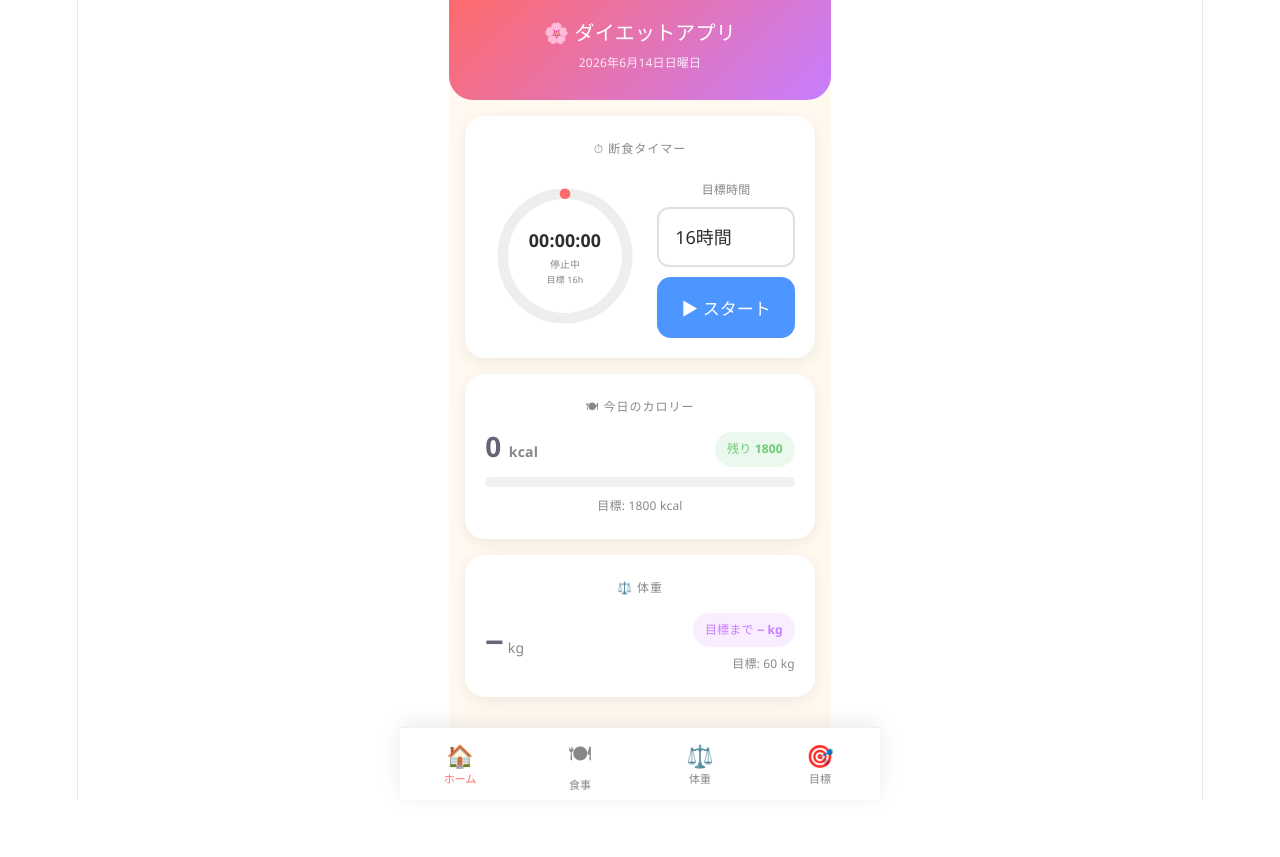
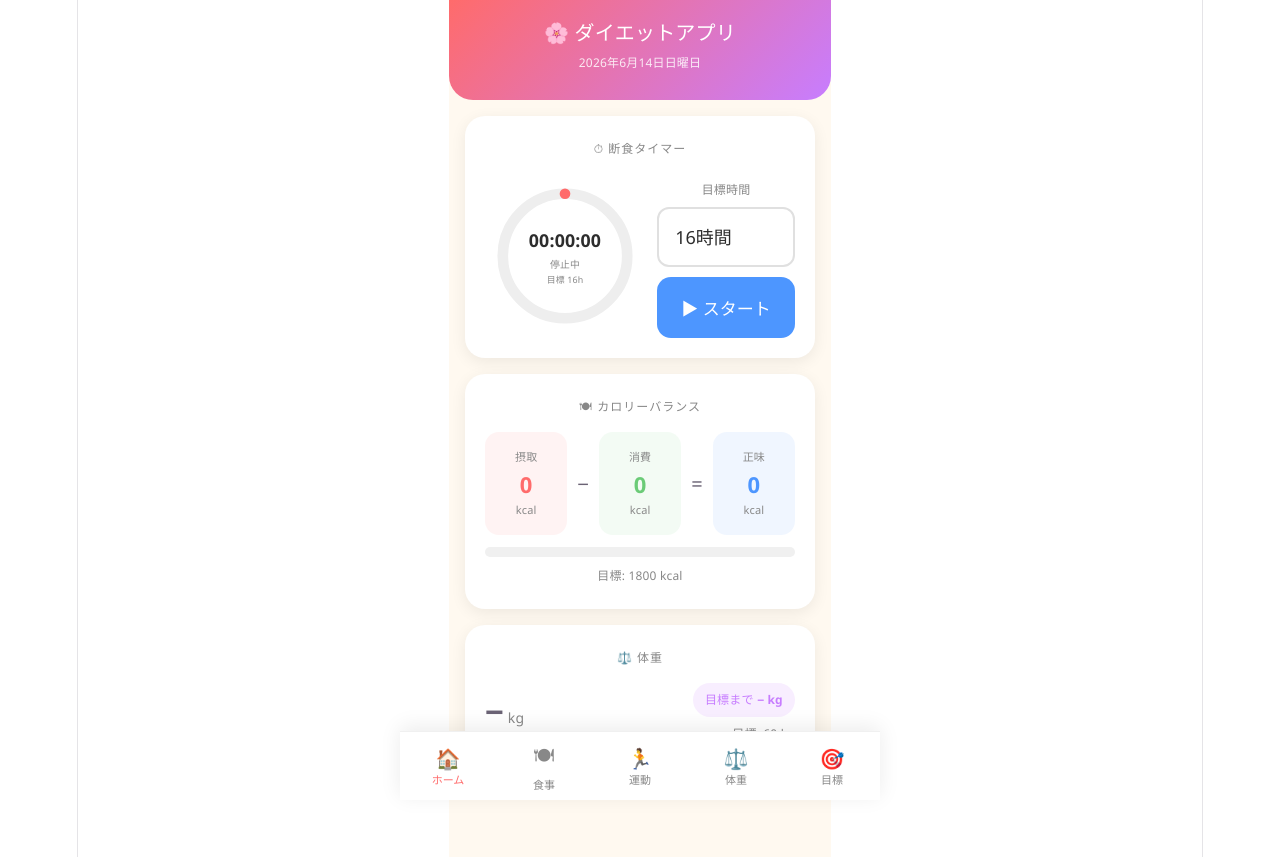
Before and after one commit to asamadenet-ui/diet-app, a React (Vite) app: page / in a window 1280 px wide. Before the commit the page ends 800 px from the top, so only its background shows below. Built offline with nearby package versions, Linux system fonts and the light colour scheme.

Commit message:
add exercise and steps feature

```diff
--- a/src/App.jsx
+++ b/src/App.jsx
@@ -1,7 +1,7 @@
 import { useState, useEffect, useRef } from "react";
 
-const TABS = ["🏠", "🍽", "⚖️", "🎯"];
-const TAB_LABELS = ["ホーム", "食事", "体重", "目標"];
+const TABS = ["🏠", "🍽", "🏃", "⚖️", "🎯"];
+const TAB_LABELS = ["ホーム", "食事", "運動", "体重", "目標"];
 
 function WeightGraph({ entries }) {
   if (entries.length === 0)
@@ -151,7 +151,7 @@ function CalorieCamera({ onAdd }) {
   );
 }
 
-const STORAGE_KEY = "dietapp_v4";
+const STORAGE_KEY = "dietapp_v5";
 
 function loadData() {
   try {
@@ -167,11 +167,26 @@ function saveData(data) {
   } catch {}
 }
 
+// 歩数から消費カロリーを計算（体重×0.035×歩数/1000）
+function calcStepCalories(steps, weight) {
+  return Math.round(weight * 0.035 * steps / 1000 * 10) / 10;
+}
+
+const EXERCISES = [
+  { name: "ウォーキング", met: 3.5, icon: "🚶" },
+  { name: "ジョギング", met: 7.0, icon: "🏃" },
+  { name: "サイクリング", met: 6.0, icon: "🚴" },
+  { name: "水泳", met: 8.0, icon: "🏊" },
+  { name: "筋トレ", met: 5.0, icon: "💪" },
+  { name: "ヨガ", met: 2.5, icon: "🧘" },
+  { name: "ダンス", met: 5.5, icon: "💃" },
+  { name: "その他", met: 4.0, icon: "⚡" },
+];
+
 export default function App() {
   const [tab, setTab] = useState(0);
   const saved = loadData();
 
-  // タイマー：開始時刻を保存して再計算
   const [fastGoal, setFastGoal] = useState(saved?.fastGoal || 16);
   const [fastStartTime, setFastStartTime] = useState(saved?.fastStartTime || null);
   const [fastBaseElapsed, setFastBaseElapsed] = useState(saved?.fastBaseElapsed || 0);
@@ -184,6 +199,7 @@ export default function App() {
   });
 
   const [meals, setMeals] = useState(saved?.meals || []);
+  const [exercises, setExercises] = useState(saved?.exercises || []);
   const [weights, setWeights] = useState(saved?.weights || []);
   const [goal, setGoal] = useState(saved?.goal || { target: 60, calLimit: 1800 });
 
@@ -193,9 +209,13 @@ export default function App() {
   const [goalTarget, setGoalTarget] = useState("");
   const [goalCalInput, setGoalCalInput] = useState("");
 
+  // 運動入力
+  const [selectedExercise, setSelectedExercise] = useState(EXERCISES[0]);
+  const [exerciseMinutes, setExerciseMinutes] = useState("");
+  const [stepsInput, setStepsInput] = useState("");
+
   const timerRef = useRef(null);
 
-  // タイマー処理
   useEffect(() => {
     if (fastActive) {
       timerRef.current = setInterval(() => {
@@ -207,29 +227,19 @@ export default function App() {
     return () => clearInterval(timerRef.current);
   }, [fastActive, fastStartTime, fastBaseElapsed]);
 
-  // データ保存
   useEffect(() => {
-    saveData({ fastGoal, fastStartTime, fastBaseElapsed, fastActive, fastElapsed, meals, weights, goal });
-  }, [fastGoal, fastStartTime, fastBaseElapsed, fastActive, fastElapsed, meals, weights, goal]);
+    saveData({ fastGoal, fastStartTime, fastBaseElapsed, fastActive, fastElapsed, meals, exercises, weights, goal });
+  }, [fastGoal, fastStartTime, fastBaseElapsed, fastActive, fastElapsed, meals, exercises, weights, goal]);
 
   const colors = ["#FF6B6B", "#6BCB77", "#4D96FF", "#C77DFF", "#FFA07A"];
 
   const handleTimerBtn = () => {
     if (fastElapsed >= fastGoal * 3600) {
-      // リセット
-      setFastElapsed(0);
-      setFastBaseElapsed(0);
-      setFastStartTime(null);
-      setFastActive(false);
+      setFastElapsed(0); setFastBaseElapsed(0); setFastStartTime(null); setFastActive(false);
     } else if (fastActive) {
-      // 停止
-      setFastBaseElapsed(fastElapsed);
-      setFastStartTime(null);
-      setFastActive(false);
+      setFastBaseElapsed(fastElapsed); setFastStartTime(null); setFastActive(false);
     } else {
-      // スタート
-      setFastStartTime(Date.now());
-      setFastActive(true);
+      setFastStartTime(Date.now()); setFastActive(true);
     }
   };
 
@@ -237,38 +247,43 @@ export default function App() {
     const n = name || mealName;
     const c = cal || mealCal;
     if (!n || !c) return;
-    setMeals([...meals, {
-      id: Date.now(),
-      name: String(n).trim(),
-      cal: Number(c),
-      time: new Date().toTimeString().slice(0, 5),
-      color: colors[meals.length % colors.length],
-    }]);
+    setMeals([...meals, { id: Date.now(), name: String(n).trim(), cal: Number(c), time: new Date().toTimeString().slice(0, 5), color: colors[meals.length % colors.length] }]);
     setMealName(""); setMealCal("");
+  };
+
+  const addExercise = () => {
+    const w = weights.length > 0 ? weights[weights.length - 1].weight : 60;
+    if (stepsInput) {
+      const steps = Number(stepsInput);
+      const burned = calcStepCalories(steps, w);
+      setExercises([...exercises, { id: Date.now(), name: `🚶 歩数: ${steps.toLocaleString()}歩`, burned, time: new Date().toTimeString().slice(0, 5) }]);
+      setStepsInput("");
+    } else if (exerciseMinutes) {
+      const mins = Number(exerciseMinutes);
+      const burned = Math.round(selectedExercise.met * w * mins / 60);
+      setExercises([...exercises, { id: Date.now(), name: `${selectedExercise.icon} ${selectedExercise.name} ${mins}分`, burned, time: new Date().toTimeString().slice(0, 5) }]);
+      setExerciseMinutes("");
+    }
   };
 
   const addWeight = () => {
     if (!weightInput) return;
     const today = new Date().toISOString().slice(0, 10);
-    const newWeights = [...weights.filter((w) => w.date !== today),
-      { date: today, weight: Number(weightInput) }
-    ].sort((a, b) => a.date.localeCompare(b.date));
-    setWeights(newWeights);
+    setWeights([...weights.filter((w) => w.date !== today), { date: today, weight: Number(weightInput) }].sort((a, b) => a.date.localeCompare(b.date)));
     setWeightInput("");
   };
 
   const saveGoal = () => {
-    setGoal({
-      target: goalTarget ? Number(goalTarget) : goal.target,
-      calLimit: goalCalInput ? Number(goalCalInput) : goal.calLimit,
-    });
+    setGoal({ target: goalTarget ? Number(goalTarget) : goal.target, calLimit: goalCalInput ? Number(goalCalInput) : goal.calLimit });
     setGoalTarget(""); setGoalCalInput("");
   };
 
   const latestWeight = weights.length > 0 ? weights[weights.length - 1].weight : null;
   const totalCal = meals.reduce((s, m) => s + m.cal, 0);
+  const totalBurned = exercises.reduce((s, e) => s + e.burned, 0);
+  const netCal = totalCal - totalBurned;
   const weightLeft = latestWeight ? (latestWeight - goal.target).toFixed(1) : "−";
-  const calPct = Math.min((totalCal / goal.calLimit) * 100, 100);
+  const calPct = Math.min((netCal / goal.calLimit) * 100, 100);
 
   const inp = {
     border: "2px solid #E0E0E0", borderRadius: 12, padding: "16px",
@@ -296,6 +311,8 @@ export default function App() {
       </div>
 
       <div style={{ paddingBottom: 90 }}>
+
+        {/* ホーム */}
         {tab === 0 && <>
           <div style={card}>
             <div style={sec}>⏱ 断食タイマー</div>
@@ -318,14 +335,30 @@ export default function App() {
             </div>
           </div>
 
+          {/* カロリーサマリー */}
           <div style={card}>
-            <div style={sec}>🍽 今日のカロリー</div>
-            <div style={{ display: "flex", justifyContent: "space-between", alignItems: "center", marginBottom: 10 }}>
-              <span style={{ fontSize: 28, fontWeight: "bold" }}>{totalCal} <span style={{ fontSize: 14, color: "#888" }}>kcal</span></span>
-              <span style={tag(calPct > 90 ? "#FF6B6B" : "#6BCB77")}>残り {goal.calLimit - totalCal}</span>
+            <div style={sec}>🍽 カロリーバランス</div>
+            <div style={{ display: "flex", gap: 10, marginBottom: 12 }}>
+              <div style={{ flex: 1, background: "#FF6B6B15", borderRadius: 14, padding: 12, textAlign: "center" }}>
+                <div style={{ fontSize: 11, color: "#888" }}>摂取</div>
+                <div style={{ fontSize: 22, fontWeight: "bold", color: "#FF6B6B" }}>{totalCal}</div>
+                <div style={{ fontSize: 11, color: "#888" }}>kcal</div>
+              </div>
+              <div style={{ display: "flex", alignItems: "center", fontSize: 20 }}>−</div>
+              <div style={{ flex: 1, background: "#6BCB7715", borderRadius: 14, padding: 12, textAlign: "center" }}>
+                <div style={{ fontSize: 11, color: "#888" }}>消費</div>
+                <div style={{ fontSize: 22, fontWeight: "bold", color: "#6BCB77" }}>{totalBurned}</div>
+                <div style={{ fontSize: 11, color: "#888" }}>kcal</div>
+              </div>
+              <div style={{ display: "flex", alignItems: "center", fontSize: 20 }}>=</div>
+              <div style={{ flex: 1, background: "#4D96FF15", borderRadius: 14, padding: 12, textAlign: "center" }}>
+                <div style={{ fontSize: 11, color: "#888" }}>正味</div>
+                <div style={{ fontSize: 22, fontWeight: "bold", color: "#4D96FF" }}>{netCal}</div>
+                <div style={{ fontSize: 11, color: "#888" }}>kcal</div>
+              </div>
             </div>
             <div style={{ background: "#F0F0F0", borderRadius: 10, height: 10, overflow: "hidden" }}>
-              <div style={{ height: "100%", width: `${calPct}%`, background: `linear-gradient(90deg,#6BCB77,${calPct > 80 ? "#FF6B6B" : "#4D96FF"})`, borderRadius: 10, transition: "width 0.5s" }} />
+              <div style={{ height: "100%", width: `${Math.max(0, calPct)}%`, background: `linear-gradient(90deg,#6BCB77,${calPct > 80 ? "#FF6B6B" : "#4D96FF"})`, borderRadius: 10, transition: "width 0.5s" }} />
             </div>
             <div style={{ fontSize: 12, color: "#888", marginTop: 6 }}>目標: {goal.calLimit} kcal</div>
           </div>
@@ -345,6 +378,7 @@ export default function App() {
           </div>
         </>}
 
+        {/* 食事 */}
         {tab === 1 && <>
           <div style={card}>
             <div style={sec}>📷 写真でカロリー計算</div>
@@ -391,12 +425,89 @@ export default function App() {
             ))}
             <div style={{ paddingTop: 12, fontWeight: "bold", display: "flex", justifyContent: "space-between" }}>
               <span>合計</span>
-              <span style={{ color: totalCal > goal.calLimit ? "#FF6B6B" : "#6BCB77" }}>{totalCal} kcal</span>
+              <span style={{ color: "#FF6B6B" }}>{totalCal} kcal</span>
             </div>
           </div>
         </>}
 
+        {/* 運動 */}
         {tab === 2 && <>
+          <div style={card}>
+            <div style={sec}>🚶 歩数を記録</div>
+            <div>
+              <label style={{ fontSize: 13, color: "#888", display: "block", marginBottom: 6 }}>今日の歩数</label>
+              <input style={{ ...inp, marginBottom: 12 }} type="tel" placeholder="例: 8000"
+                value={stepsInput} onChange={(e) => setStepsInput(e.target.value.replace(/[^0-9]/g, ""))}
+                onFocus={(e) => e.target.style.borderColor = "#6BCB77"}
+                onBlur={(e) => e.target.style.borderColor = "#E0E0E0"} />
+              {stepsInput && (
+                <div style={{ background: "#6BCB7715", borderRadius: 12, padding: 12, marginBottom: 12, textAlign: "center" }}>
+                  <span style={{ fontSize: 13, color: "#888" }}>消費カロリー目安: </span>
+                  <span style={{ fontSize: 18, fontWeight: "bold", color: "#6BCB77" }}>
+                    {calcStepCalories(Number(stepsInput), latestWeight || 60)} kcal
+                  </span>
+                </div>
+              )}
+              <button onClick={addExercise} style={btn("#6BCB77")}>🚶 歩数を追加</button>
+            </div>
+          </div>
+
+          <div style={card}>
+            <div style={sec}>🏃 運動を記録</div>
+            <div style={{ display: "flex", flexDirection: "column", gap: 12 }}>
+              <div>
+                <label style={{ fontSize: 13, color: "#888", display: "block", marginBottom: 6 }}>運動の種類</label>
+                <select style={inp} value={selectedExercise.name}
+                  onChange={(e) => setSelectedExercise(EXERCISES.find((ex) => ex.name === e.target.value))}>
+                  {EXERCISES.map((ex) => (
+                    <option key={ex.name} value={ex.name}>{ex.icon} {ex.name}</option>
+                  ))}
+                </select>
+              </div>
+              <div>
+                <label style={{ fontSize: 13, color: "#888", display: "block", marginBottom: 6 }}>運動時間 (分)</label>
+                <input style={inp} type="tel" placeholder="例: 30"
+                  value={exerciseMinutes} onChange={(e) => setExerciseMinutes(e.target.value.replace(/[^0-9]/g, ""))}
+                  onFocus={(e) => e.target.style.borderColor = "#FF6B6B"}
+                  onBlur={(e) => e.target.style.borderColor = "#E0E0E0"} />
+              </div>
+              {exerciseMinutes && (
+                <div style={{ background: "#6BCB7715", borderRadius: 12, padding: 12, textAlign: "center" }}>
+                  <span style={{ fontSize: 13, color: "#888" }}>消費カロリー目安: </span>
+                  <span style={{ fontSize: 18, fontWeight: "bold", color: "#6BCB77" }}>
+                    {Math.round(selectedExercise.met * (latestWeight || 60) * Number(exerciseMinutes) / 60)} kcal
+                  </span>
+                </div>
+              )}
+              <button onClick={addExercise} style={btn("#FF6B6B")}>🏃 運動を追加</button>
+            </div>
+          </div>
+
+          <div style={card}>
+            <div style={sec}>📋 今日の運動</div>
+            {exercises.length === 0 && <div style={{ color: "#888", textAlign: "center", padding: 20 }}>まだ記録がありません</div>}
+            {exercises.map((e) => (
+              <div key={e.id} style={{ display: "flex", alignItems: "center", justifyContent: "space-between", padding: "12px 0", borderBottom: "1px solid #F5F5F5" }}>
+                <div>
+                  <div style={{ fontWeight: "bold", fontSize: 14 }}>{e.name}</div>
+                  <div style={{ fontSize: 11, color: "#888" }}>{e.time}</div>
+                </div>
+                <div style={{ display: "flex", alignItems: "center", gap: 8 }}>
+                  <span style={tag("#6BCB77")}>{e.burned} kcal</span>
+                  <button onClick={() => setExercises(exercises.filter((x) => x.id !== e.id))}
+                    style={{ background: "none", border: "none", color: "#CCC", cursor: "pointer", fontSize: 22, padding: "8px 10px", touchAction: "manipulation" }}>×</button>
+                </div>
+              </div>
+            ))}
+            <div style={{ paddingTop: 12, fontWeight: "bold", display: "flex", justifyContent: "space-between" }}>
+              <span>合計消費</span>
+              <span style={{ color: "#6BCB77" }}>{totalBurned} kcal</span>
+            </div>
+          </div>
+        </>}
+
+        {/* 体重 */}
+        {tab === 3 && <>
           <div style={card}>
             <div style={sec}>📈 体重グラフ</div>
             <WeightGraph entries={weights} />
@@ -422,7 +533,8 @@ export default function App() {
           </div>
         </>}
 
-        {tab === 3 && <>
+        {/* 目標 */}
+        {tab === 4 && <>
           <div style={card}>
             <div style={sec}>🎯 現在の目標</div>
             <div style={{ display: "flex", gap: 12 }}>
@@ -476,11 +588,12 @@ export default function App() {
         </>}
       </div>
 
+      {/* タブバー */}
       <div style={{ position: "fixed", bottom: 0, left: "50%", transform: "translateX(-50%)", width: "100%", maxWidth: 480, background: "#fff", display: "flex", borderTop: "1px solid #F0F0F0", boxShadow: "0 -4px 20px rgba(0,0,0,0.08)", zIndex: 100 }}>
         {TABS.map((icon, i) => (
           <button key={i} onClick={() => setTab(i)}
             style={{ flex: 1, padding: "10px 4px 8px", border: "none", background: "none", fontSize: 11, fontWeight: i === tab ? "bold" : "normal", color: i === tab ? "#FF6B6B" : "#888", cursor: "pointer", WebkitTapHighlightColor: "transparent", touchAction: "manipulation" }}>
-            <div style={{ fontSize: 22 }}>{icon}</div>
+            <div style={{ fontSize: 20 }}>{icon}</div>
             <div>{TAB_LABELS[i]}</div>
           </button>
         ))}
```
